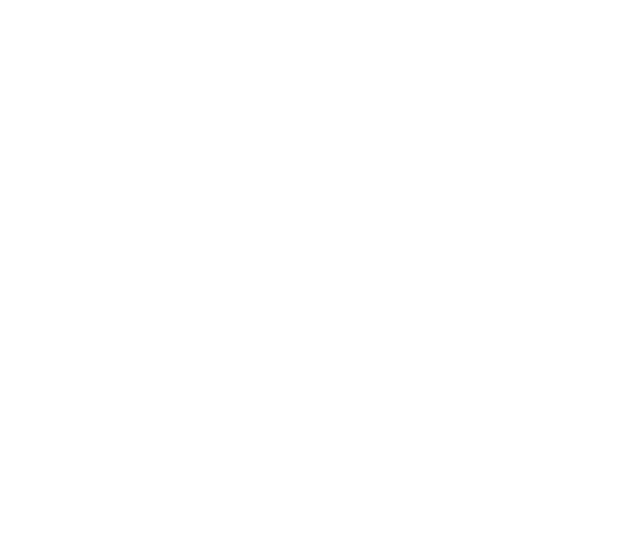
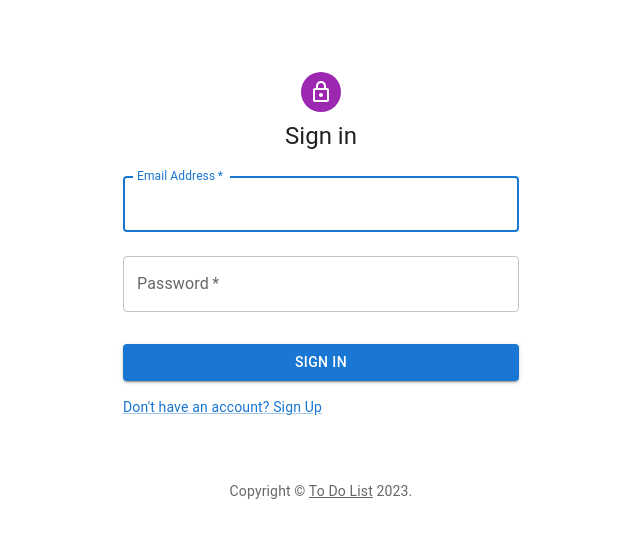
Before and after one commit to kristicornett/ToDoApp, a React (Create React App) app: page /login/ in a window 1280 px wide. Before the commit this address had no page. Shown: the top 538 px of the page, without its empty margins (319-959 px from the left). Built offline with nearby package versions, Linux system fonts and the light colour scheme.

Commit message:
continuing to build out login, views, and authorized

```diff
--- a/src/components/auth/Login.js
+++ b/src/components/auth/Login.js
@@ -19,7 +19,7 @@
     <Typography variant="body2" color="text.secondary" align="center" {...props}>
       {'Copyright © '}
       <Link color="inherit" href="https://mui.com/">
-        Scholar Squad
+        To Do List
       </Link>{' '}
       {new Date().getFullYear()}
       {'.'}
--- a/src/components/views/ApplicationViews.js
+++ b/src/components/views/ApplicationViews.js
@@ -1,17 +1,18 @@
 import { Route, Routes } from 'react-router-dom'
+import { Login } from '../auth/Login'
+import { Register } from '../auth/Register'
+import { Authorized } from './Authorized'
+import { Home } from './Home'
 
 export const ApplicationViews = () => {
     return (
         <Routes>
-            <Route path='/' element={
-                <>
-                <h1>To Do List</h1>
-
-
-
-                </>
-            } />
-            <Route path='completed' element={<></>} />
+            <Route path='/login' element={<Login /> } />
+            <Route path='/register' element={<Register /> } />
+            <Route element={<Authorized />} >
+                <Route path="/" element={<Home></Home>} />
+                <Route path='/completed' element={<></>} />
+            </Route>
         </Routes>
     )
 }
--- a/src/components/views/Authorized.js
+++ b/src/components/views/Authorized.js
@@ -5,11 +5,12 @@
     const location = useLocation()
 
     if (localStorage.getItem('todo_user')){
+        const userToken = JSON.parse(localStorage.getItem('todo_user'))
         return <>
             <div className='shell'>
                 <div className='shell-top'>
                     <div className='shell-left'>
-                        <NavBar></NavBar>
+                        <NavBar userData={userToken}></NavBar>
                     </div>
                 </div>
                 <div className='shell-bottom'>
--- /dev/null
+++ b/src/components/views/Home.js
@@ -0,0 +1,6 @@
+export const Home = () => {
+
+    return <>
+        {"Hello World"}
+    </>
+}
```
